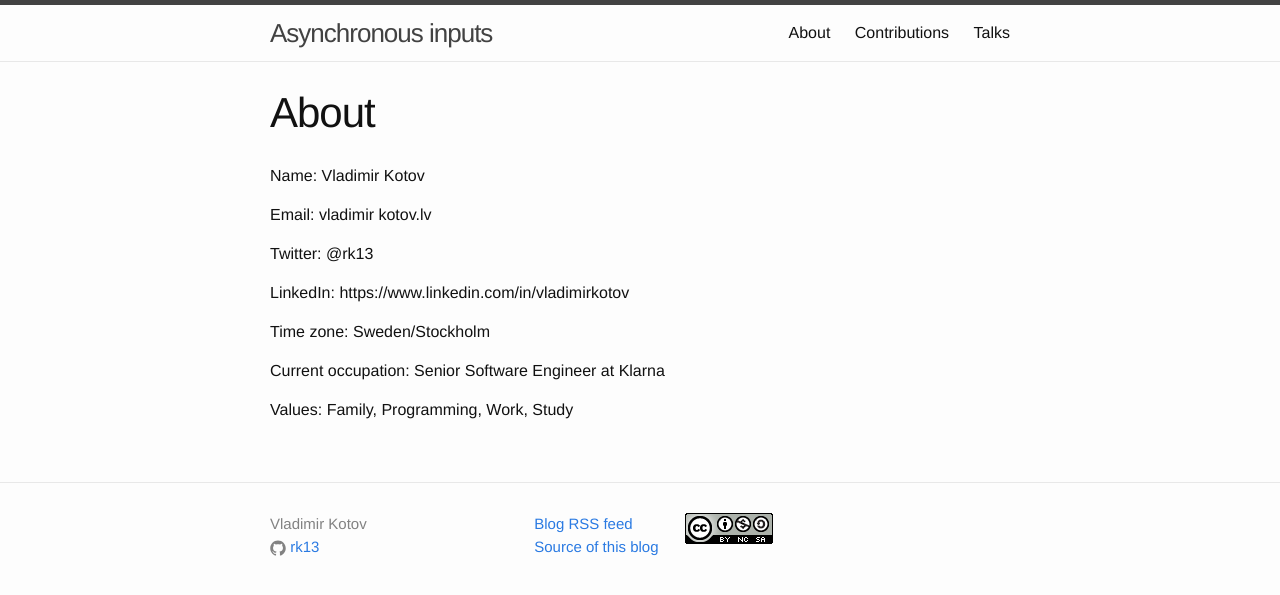
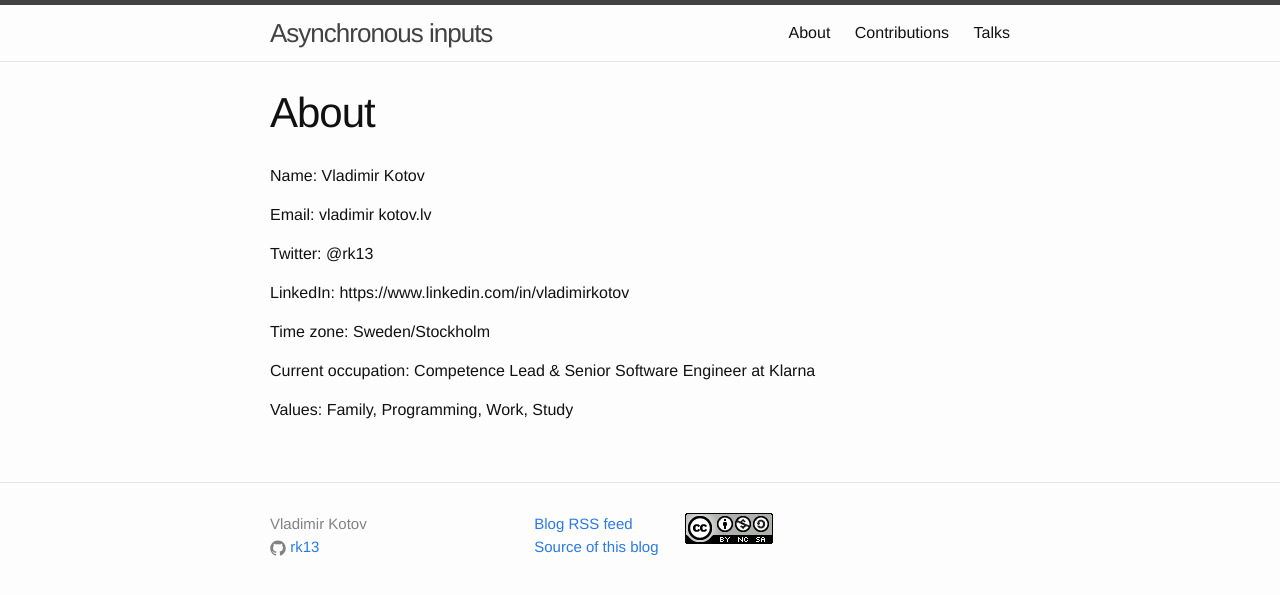
Before and after one commit to rk13/rk13.github.io, a Jekyll site: the page built from about.md, in a window 1280 px wide. Shown: the top 595 px of the page. Built offline with Jekyll 4.4.1, drawn with Linux system fonts in a browser that asks for light colours; Markdown is read by kramdown in place of the engine named in the settings.

Commit message:
Posted about codejam 2020

```diff
--- a/about.md
+++ b/about.md
@@ -14,6 +14,6 @@ LinkedIn: https://www.linkedin.com/in/vladimirkotov
 
 Time zone: Sweden/Stockholm
 
-Current occupation: Senior Software Engineer at Klarna
+Current occupation: Competence Lead & Senior Software Engineer at Klarna
 
 Values: Family, Programming, Work, Study
```
Also changed, not shown: _posts/2020-04-05-codejam.markdown (added, +15 -0 lines), resources/codejam-2020-04.jpeg (added).
